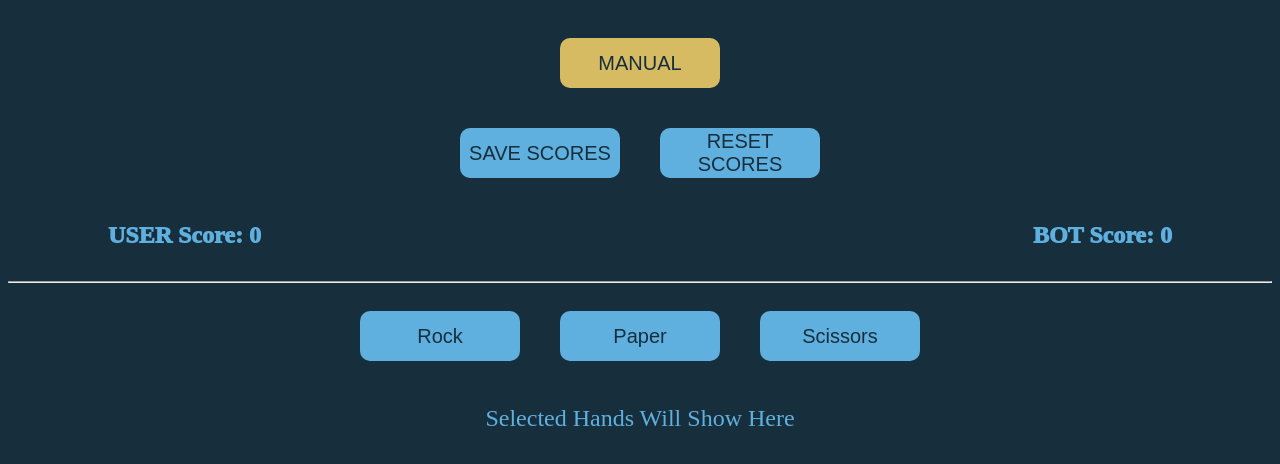
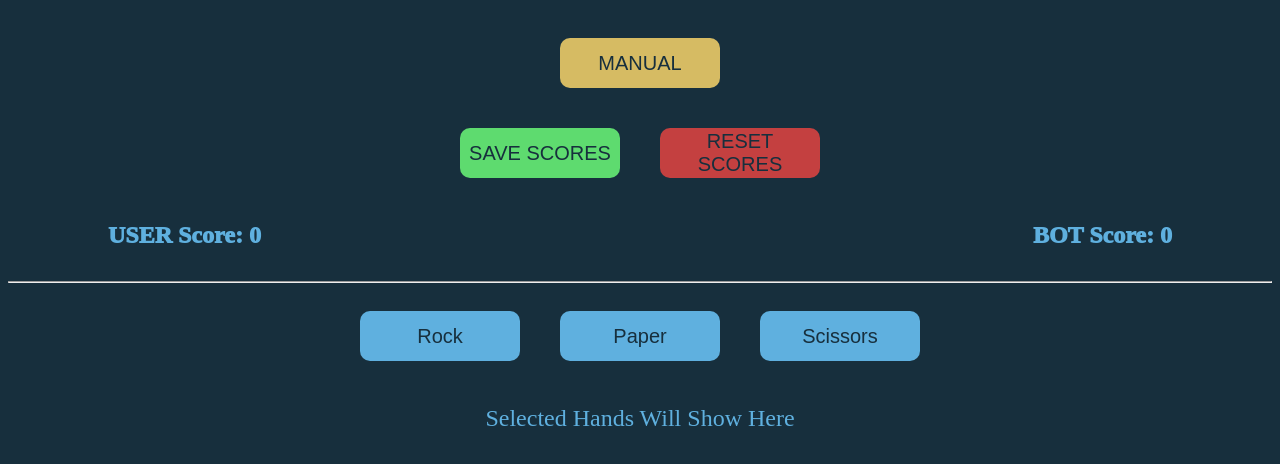
Before and after one commit to Tom-Trav/Toms-Javascript-RPS, a plain HTML site: page index.html in a window 1280 px wide. Shown: the part 48-512 px from the top of the page. Drawn offline with Linux system fonts and the light colour scheme.

Commit message:
colored reset and save buttons

```diff
--- a/style.css
+++ b/style.css
@@ -64,3 +64,9 @@
     border: none;
     border-radius: 10px;
 }
+#reset-btn {
+    background: rgb(196, 64, 64);
+}
+#save-btn {
+    background: rgb(94, 219, 111);
+}
```
